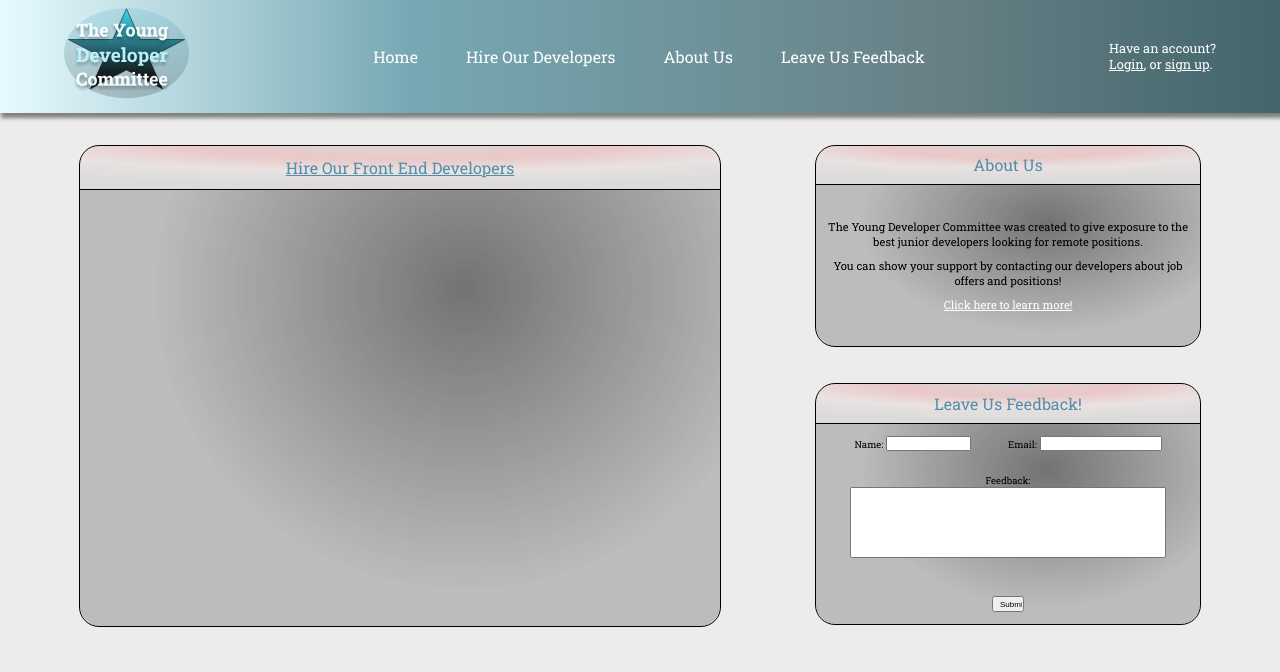
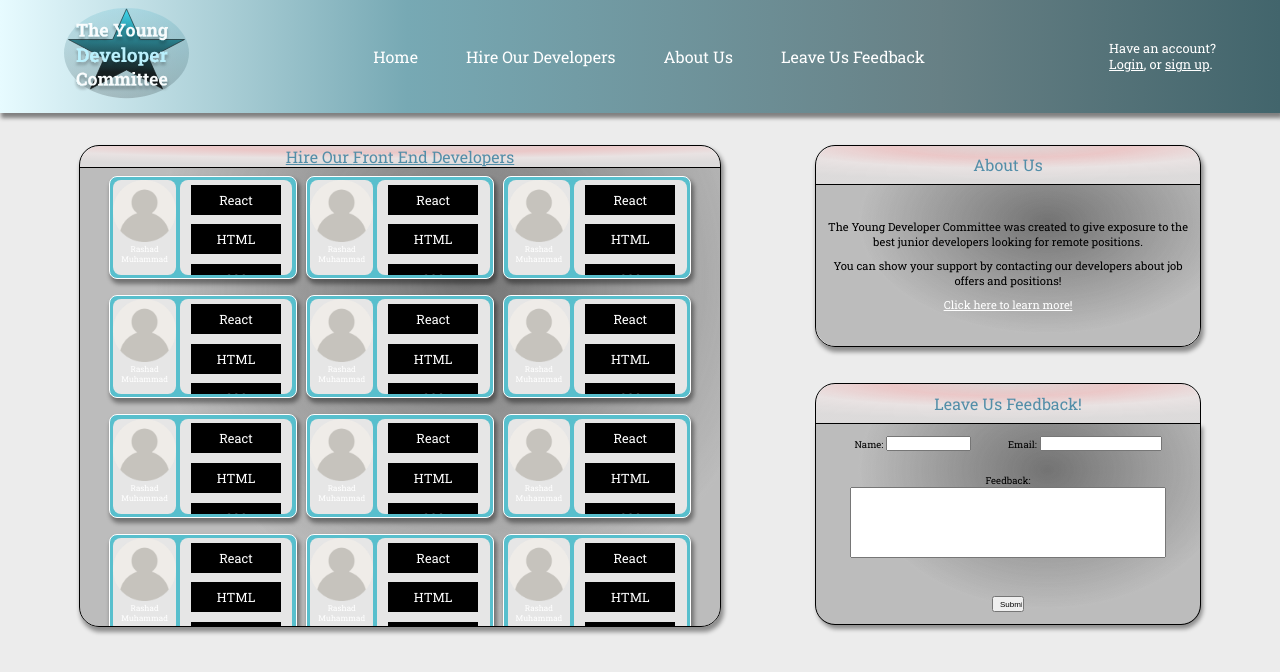
Before and after one commit to rashadnm01/tydc-frontend, a React (Create React App) app: page / in a window 1280 px wide. Shown: the top 672 px of the page. Built offline with nearby package versions, Linux system fonts and the light colour scheme.

Commit message:
Updated desktop styling for the front end

```diff
--- a/src/App.js
+++ b/src/App.js
@@ -3,8 +3,12 @@ import { Header } from "./components/header";
 import { HomeBody } from "./components/home-body";
 import { Routes, Route, NavLink } from "react-router-dom";
 import { Container } from "react-bootstrap";
+import { TYDCLogo } from "./assets/tydc-logo";
+import TYDCLogoAsSVG from "./assets/tydc-logo-as-svg.svg";
 
 function App() {
+  var deviceWidth = window.innerWidth || 1000;
+  var deviceHeight = window.innerHeight || 1000;
   return (
     <Container>
       <div className="App">
--- a/src/assets/global-styles.scss
+++ b/src/assets/global-styles.scss
@@ -9,3 +9,4 @@ $header-color: linear-gradient(
 );
 $page-background: #ececec;
 $main-radius: 20px;
+$main-shadow: 2px 4px 4px 1px rgba(#000000, 0.4);
--- a/src/components/developers/_developers.scss
+++ b/src/components/developers/_developers.scss
@@ -1,3 +1,8 @@
 .developers-wrapper {
-    height: 100%;
+  height: 100%;
+  width: 100%;
+  display: flex;
+  justify-content: center;
+  flex-wrap: wrap;
+  overflow-y: scroll;
 }
--- a/src/components/developers/developer/_developer.scss
+++ b/src/components/developers/developer/_developer.scss
@@ -1,10 +1,41 @@
+@import "../../../assets/global-styles.scss";
 .developer-wrapper {
-  width: 25px;
-  height: 70px;
-  margin: 0 1rem;
+  width: 28%;
+  height: 95px;
   border-radius: 8px;
   background-color: #58bfcd;
-
+  border: 1px solid white;
+  margin: 0.5rem 0.3rem;
+  box-shadow: $main-shadow;
   display: flex;
-  flex-wrap: wrap;
+  justify-content: space-between;
+  padding: 0.2rem;
+  font-family: $main-font;
+  .profile-pic-wrapper {
+    width: 35%;
+    background-color: #e6e6e6;
+    border-radius: 8px;
+    font-size: 0.5rem;
+    text-overflow: hidden;
+  }
+  .skills-wrapper {
+    width: 63%;
+    background-color: #e6e6e6;
+    border-radius: 8px;
+    display: flex;
+    flex-wrap: wrap;
+    justify-content: center;
+    overflow-y: scroll;
+    .skill-wrapper {
+      width: 80%;
+      height: 30px;
+      display: flex;
+      justify-content: center;
+      align-items: center;
+      background-color: black;
+      margin: 0.3rem 0.1rem;
+      color: white;
+      font-size: 0.8rem;
+    }
+  }
 }
--- a/src/components/developers/developer/index.js
+++ b/src/components/developers/developer/index.js
@@ -1,6 +1,25 @@
 import React from "react";
 import "./_developer.scss";
+import DefaultPic from "../../../assets/default-pfp.png";
 export const Developer = (props) => {
   const dev = props.dev;
-  <div className="developer-wrapper">ok</div>;
+  console.log(dev);
+  return (
+    <div className="developer-wrapper">
+      <div className="profile-pic-wrapper">
+        <img src={DefaultPic} rel="profile-pic" style={{ width: "100%" }} />
+        <div>{dev.firstName}</div>
+        <div>{dev.lastName}</div>
+      </div>
+      <div className="skills-wrapper">
+        {dev.skills.map((skill) => (
+          <Skill skill={skill} />
+        ))}
+      </div>
+    </div>
+  );
 };
+
+export const Skill = (props) => (
+  <div className="skill-wrapper">{props.skill}</div>
+);
--- a/src/components/developers/index.js
+++ b/src/components/developers/index.js
@@ -1,20 +1,19 @@
-import React, { useState } from "react";
+import React, { useEffect, useState } from "react";
 import { Developer } from "./developer";
 import "./_developers.scss";
 
 export const Developers = (props) => {
   const [developers, setDevelopers] = useState(null);
   console.log(DUMMY_DEVELOPERS);
-  return (
-    <div className="developers-wrapper">
-      {DUMMY_DEVELOPERS
-        ? DUMMY_DEVELOPERS.map((developer) => <Developer dev={developer} />)
-        : ""}
-    </div>
-  );
+  useEffect(() => {
+    setDevelopers(
+      DUMMY_DEVELOPERS.map((developer) => <Developer dev={developer} />)
+    );
+  }, []);
+  return <div className="developers-wrapper">{developers}</div>;
 };
 
-const DUMMY_DEVELOPERS = [
+let DUMMY_DEVELOPERS = [
   {
     id: "0",
     firstName: "Rashad",
--- a/src/components/home-body/about-us/_about-us.scss
+++ b/src/components/home-body/about-us/_about-us.scss
@@ -8,8 +8,8 @@
   border: 0.9px solid black;
   color: white;
   border-radius: $main-radius;
-
-  overflow: hiden;
+  box-shadow: $main-shadow;
+  overflow: hidden;
   .about-us-header {
     border-top-left-radius: $main-radius;
     border-top-right-radius: $main-radius;
--- a/src/components/home-body/hire-our-developers/_hire-our-developers.scss
+++ b/src/components/home-body/hire-our-developers/_hire-our-developers.scss
@@ -8,6 +8,8 @@
   border: 0.9px solid black;
   color: white;
   border-radius: $main-radius;
+  box-shadow: $main-shadow;
+  overflow: hidden;
   .hod-header {
     color: #538ea8;
     border-top-left-radius: $main-radius;
--- a/src/components/home-body/leave-feedback/_leave-feedback.scss
+++ b/src/components/home-body/leave-feedback/_leave-feedback.scss
@@ -32,6 +32,7 @@
   font-family: $main-font;
 
   .leave-feedback-body {
+    box-shadow: $main-shadow;
     color: white;
     height: 100%;
     width: 100%;
@@ -56,6 +57,7 @@
       .input-wrapper {
         display: flex;
         align-items: baseline;
+        width: 100%;
         .label {
           margin-right: 0.2rem;
           text-align: left;
--- a/src/index.js
+++ b/src/index.js
@@ -1,6 +1,6 @@
 import React from "react";
 import ReactDOM from "react-dom/client";
-import "./index.css";
+import "./index.scss";
 import App from "./App";
 import reportWebVitals from "./reportWebVitals";
 import { BrowserRouter as Router } from "react-router-dom";
```
Also changed, not shown: src/assets/default-pfp.png (added), src/assets/tydc-logo-as-svg.svg (added), src/index.scss (renamed from src/index.css).
